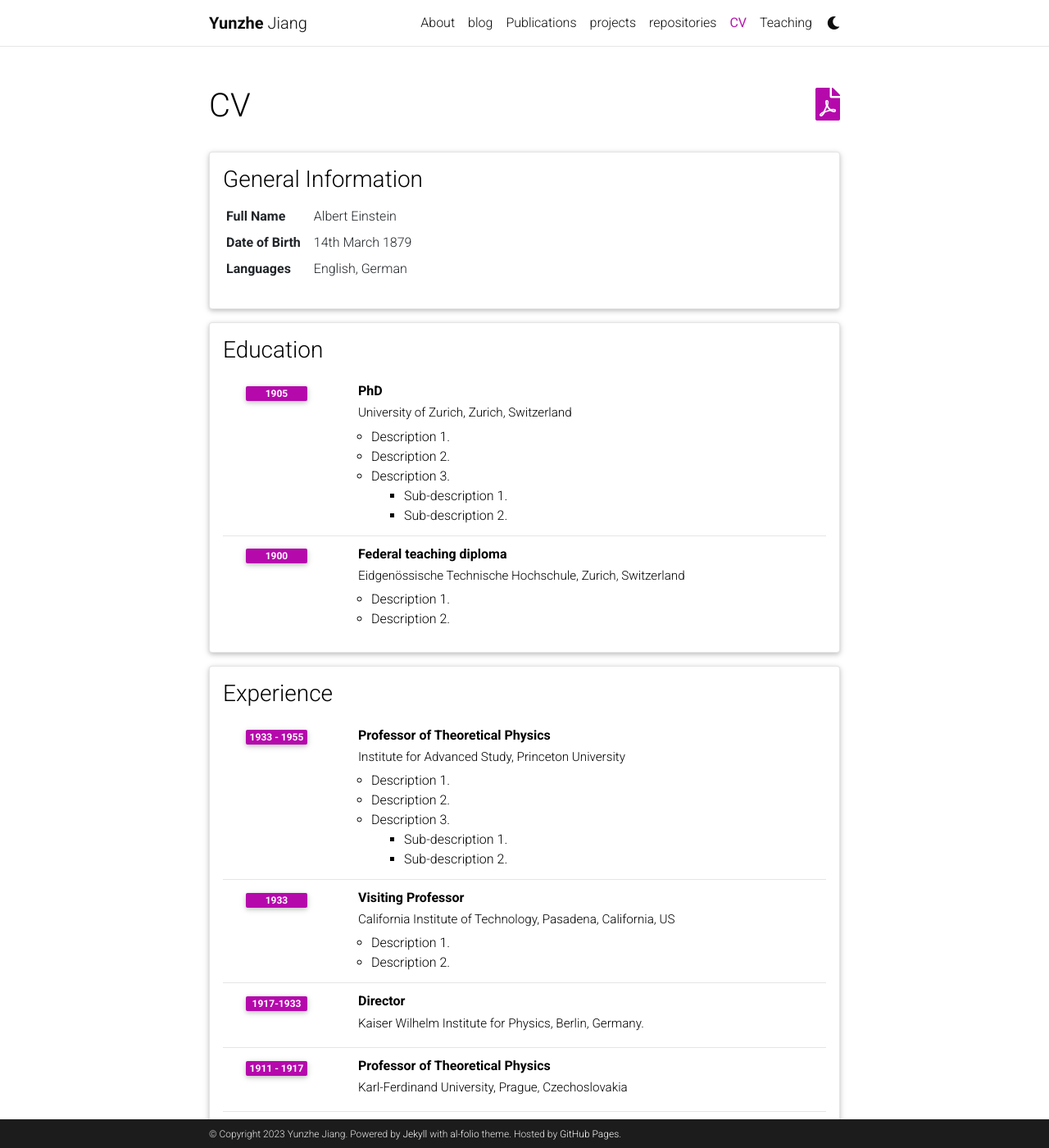
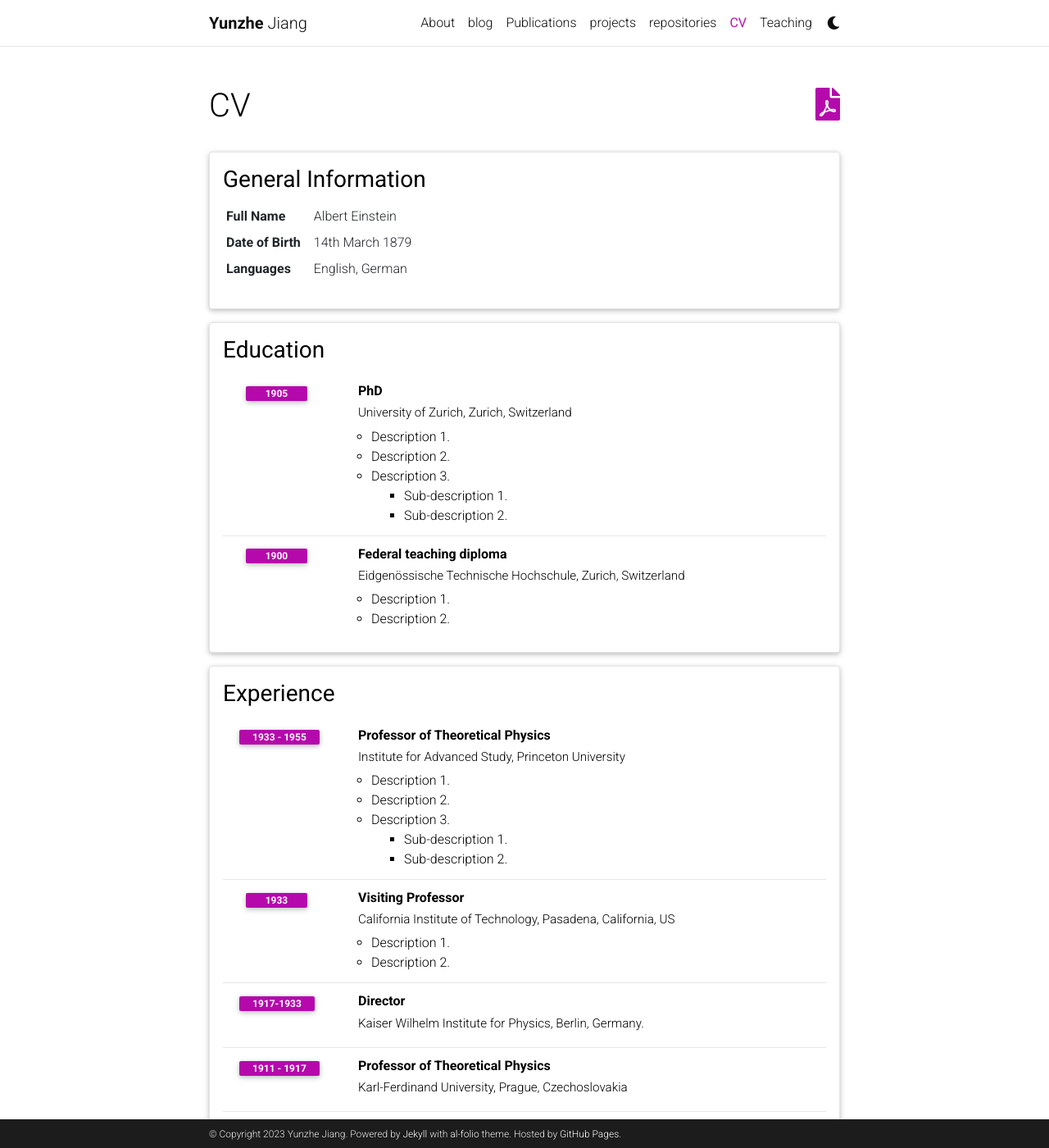
Before and after one commit to yzJiang9/yzJiang9.github.io, a Jekyll site: the page built from _pages/cv.md, in a window 1280 px wide and 1400 px high. Shown: the whole window at 82% size. Built offline with Jekyll 4.4.1, drawn with Linux system fonts in a browser that asks for light colours; comment, search, counter and statistics services are not loaded; a style sheet for code colours, icons or effects is not loaded.

Commit message:
Update _base.scss

```diff
--- a/_sass/_base.scss
+++ b/_sass/_base.scss
@@ -998,3 +998,29 @@
     }
   }
 }
+
+// Teaching
+.card {
+  background-color: var(--global-bg-color);
+  border: 1px solid var(--global-divider-color);
+
+  .card-title {
+    font-weight: 400;
+    a {
+      color: var(--global-text-color);
+      &:hover {
+        color: var(--global-theme-color);
+        text-decoration: none;
+      }
+    }
+  }
+  .badge {
+    background-color: var(--global-theme-color);
+    padding-left: 1rem;
+    padding-right: 1rem;
+  }
+  .list-group-item {
+    background-color: var(--global-bg-color);
+    border-color: var(--global-divider-color);
+  }
+}
```
